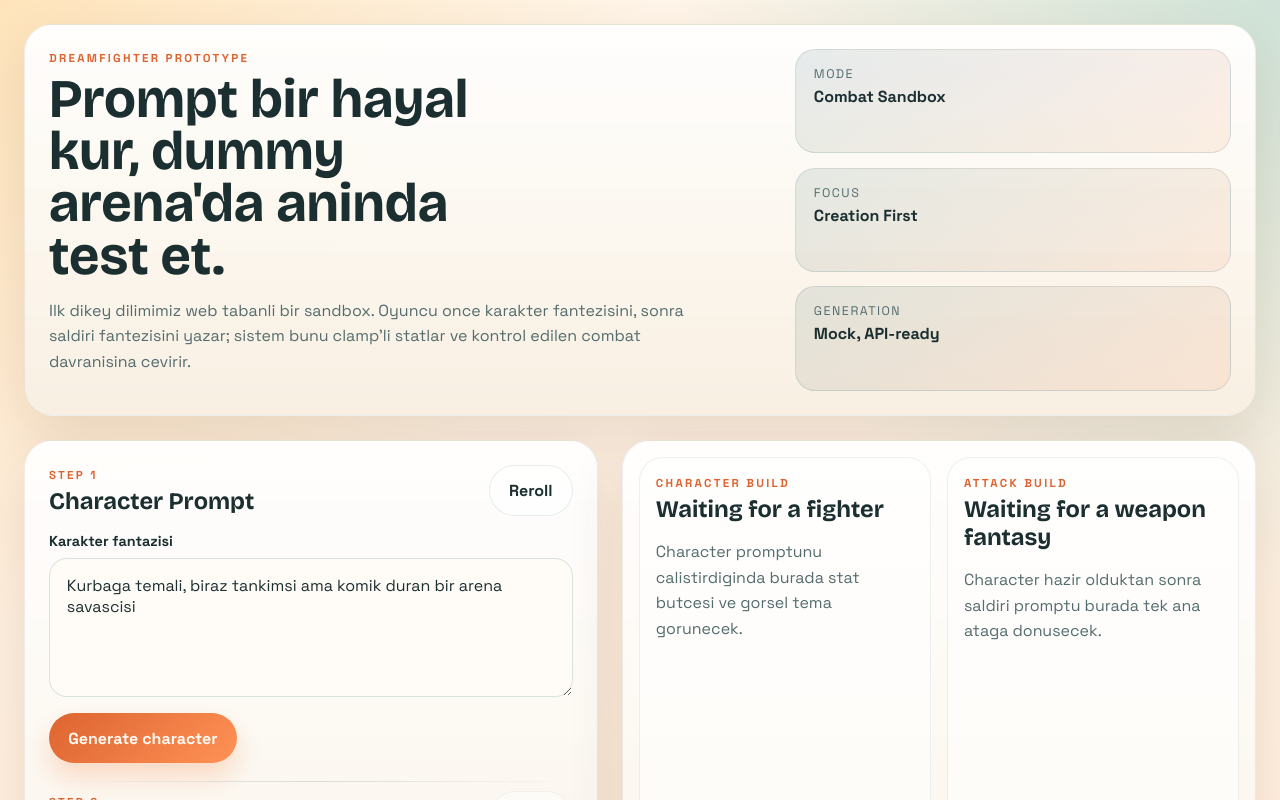
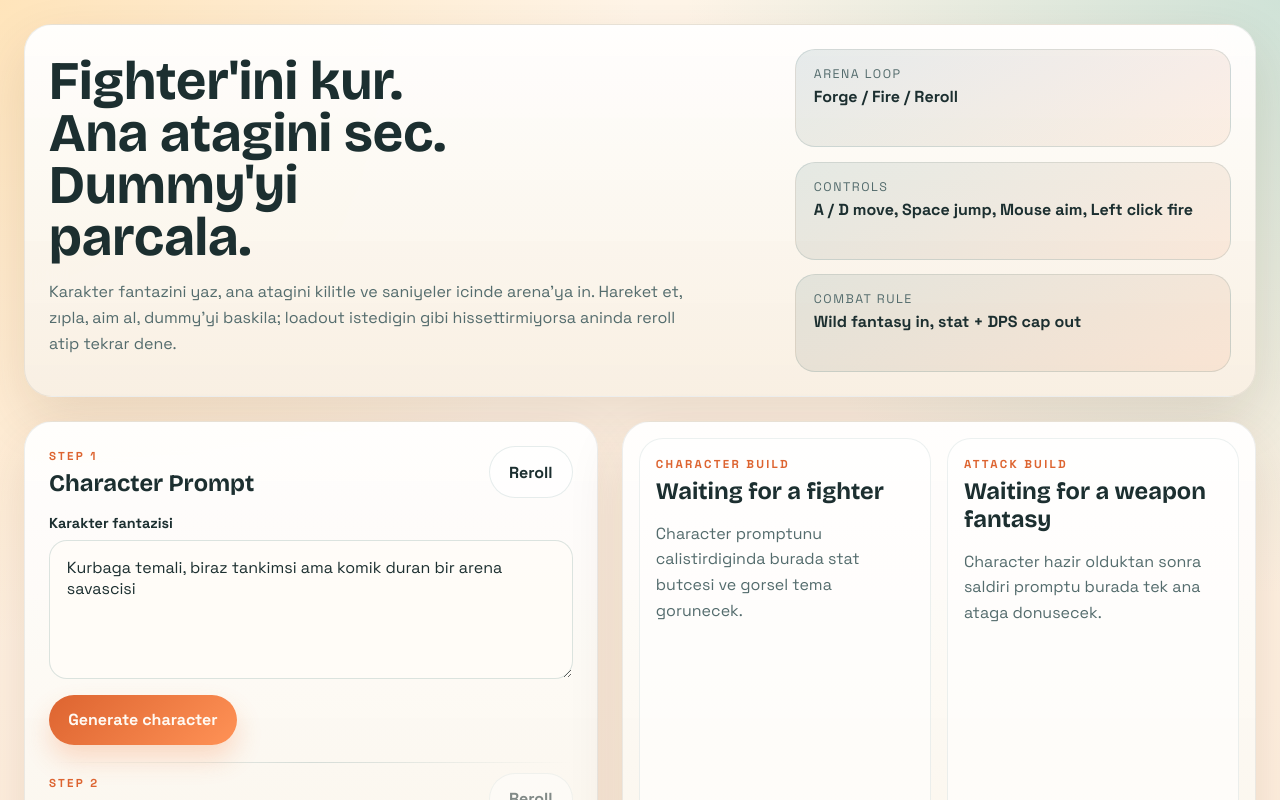
Before and after one commit to burakhrk/DreamFighter, a React (Vite) app in the folder web/: page / in a window 1280 px wide. Shown: the top 800 px of the page. Built offline with nearby package versions, Linux system fonts and the light colour scheme.

Commit message:
Refocus hero copy on instant gameplay

```diff
--- a/web/src/App.tsx
+++ b/web/src/App.tsx
@@ -79,27 +79,26 @@ function App() {
     <main className="app-shell">
       <section className="hero-panel">
         <div className="hero-copy">
-          <p className="eyebrow">DreamFighter Prototype</p>
-          <h1>Prompt bir hayal kur, dummy arena'da aninda test et.</h1>
+          <h1>Fighter'ini kur. Ana atagini sec. Dummy'yi parcala.</h1>
           <p className="hero-body">
-            Ilk dikey dilimimiz web tabanli bir sandbox. Oyuncu once karakter
-            fantezisini, sonra saldiri fantezisini yazar; sistem bunu clamp'li
-            statlar ve kontrol edilen combat davranisina cevirir.
+            Karakter fantazini yaz, ana atagini kilitle ve saniyeler icinde
+            arena'ya in. Hareket et, zıpla, aim al, dummy'yi baskila; loadout
+            istedigin gibi hissettirmiyorsa aninda reroll atip tekrar dene.
           </p>
         </div>
 
         <div className="hero-metrics">
           <article>
-            <span>Mode</span>
-            <strong>Combat Sandbox</strong>
+            <span>Arena Loop</span>
+            <strong>Forge / Fire / Reroll</strong>
           </article>
           <article>
-            <span>Focus</span>
-            <strong>Creation First</strong>
+            <span>Controls</span>
+            <strong>A / D move, Space jump, Mouse aim, Left click fire</strong>
           </article>
           <article>
-            <span>Generation</span>
-            <strong>Mock, API-ready</strong>
+            <span>Combat Rule</span>
+            <strong>Wild fantasy in, stat + DPS cap out</strong>
           </article>
         </div>
       </section>
```
